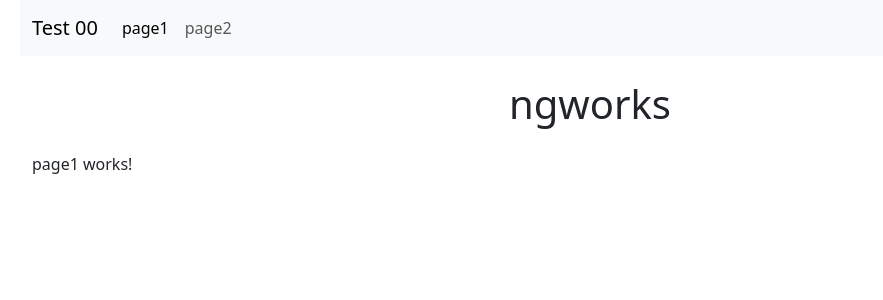
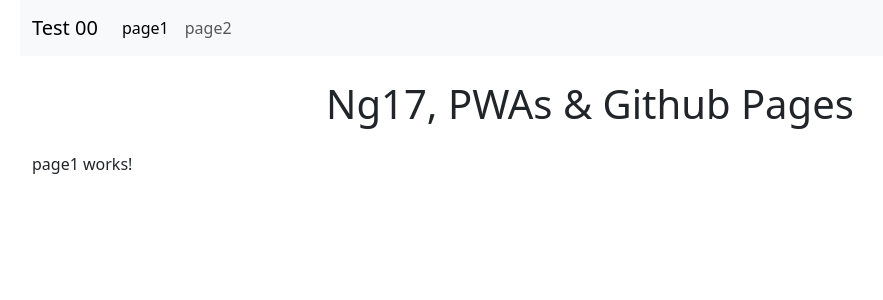
Before and after one commit to ghchfolio/ngworks, an Angular app: page /page1 in a window 1280 px wide. Shown: the top 300 px of the page, without its empty margins (50-933 px from the left). Built offline with nearby package versions, Linux system fonts and the light colour scheme.

Commit message:
add check update service

```diff
--- a/src/app/app.component.ts
+++ b/src/app/app.component.ts
@@ -19,5 +19,7 @@ import { CheckForUpdateService } from './services/check-for-update.service';
     styles: [],
 })
 export class AppComponent {
-    title = 'ngworks';
+    title = 'Ng17, PWAs & Github Pages';
+
+    constructor(private cfus: CheckForUpdateService) { }
 }
```
